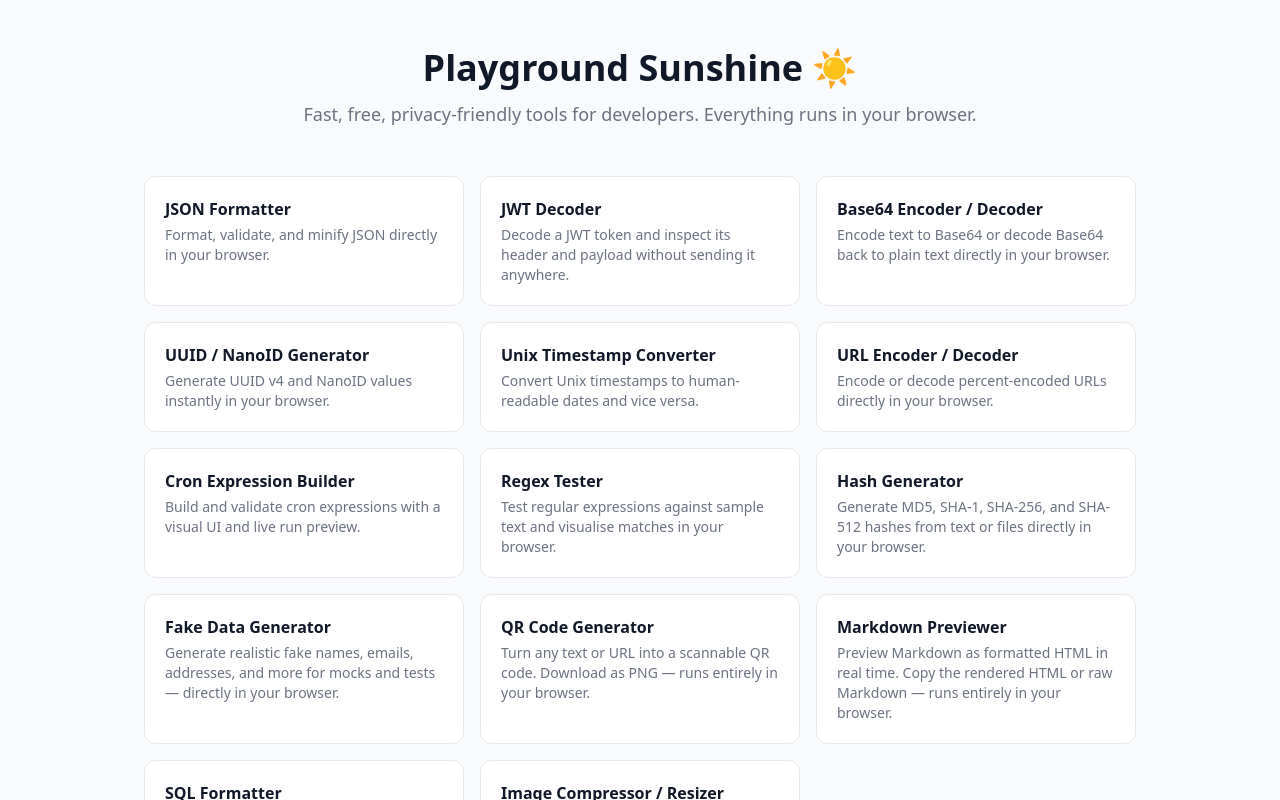
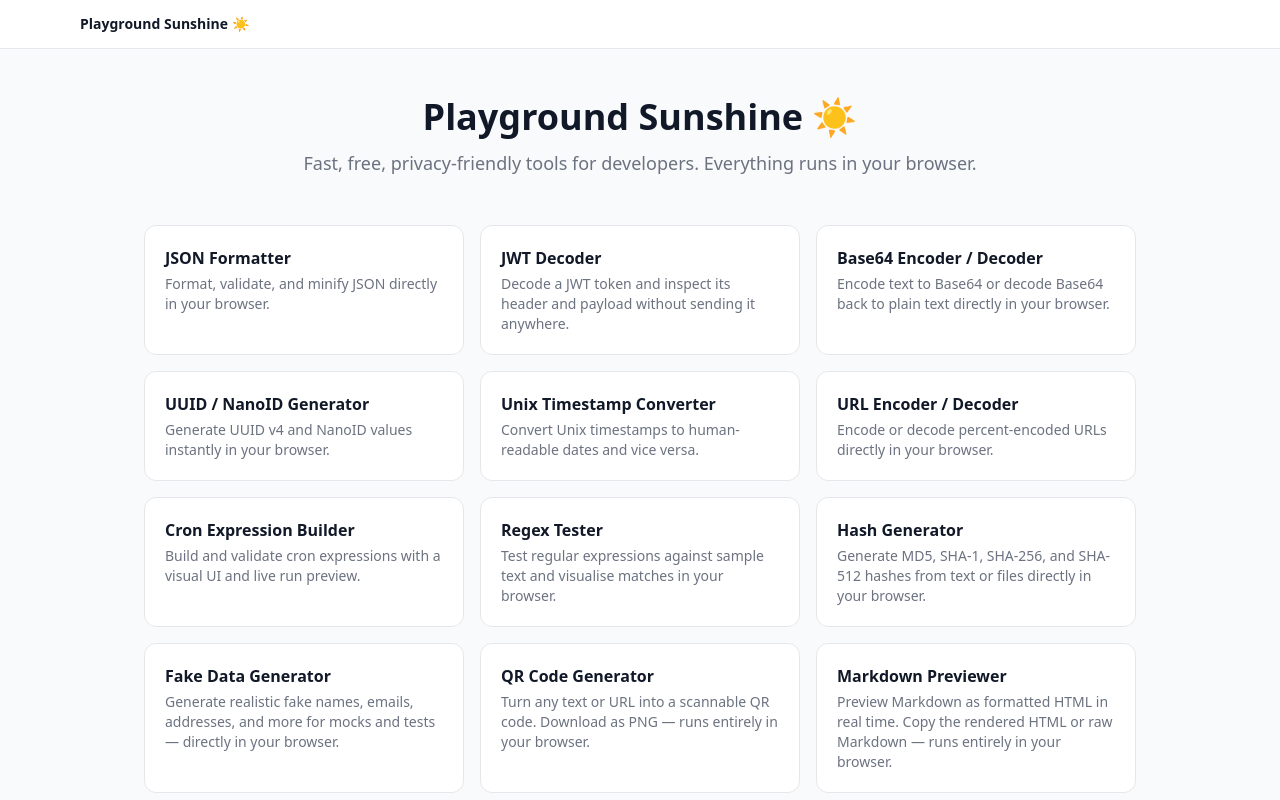
Before and after one commit to aswad32/playground-sunshine, a Nuxt app: page / in a window 1280 px wide. Shown: the top 800 px of the page. Built offline with nearby package versions, Linux system fonts and the light colour scheme.

Commit message:
feat: add persistent top bar with breadcrumb navigation on tool pages

```diff
--- a/app/app.vue
+++ b/app/app.vue
@@ -1,6 +1,8 @@
 <template>
   <div class="min-h-screen bg-gray-50 text-gray-900">
     <NuxtRouteAnnouncer />
-    <NuxtPage />
+    <NuxtLayout>
+      <NuxtPage />
+    </NuxtLayout>
   </div>
 </template>
--- /dev/null
+++ b/app/layouts/default.vue
@@ -0,0 +1,47 @@
+<script setup lang="ts">
+import { ChevronRight } from 'lucide-vue-next'
+import tools from '~/data/tools'
+
+const route = useRoute()
+
+const isToolPage = computed(() => route.path.startsWith('/tools/'))
+
+const currentTool = computed(() =>
+  isToolPage.value ? tools.find((t) => t.route === route.path) ?? null : null,
+)
+</script>
+
+<template>
+  <div>
+    <!-- Top bar -->
+    <header class="sticky top-0 z-50 bg-white border-b border-gray-200">
+      <div class="max-w-6xl mx-auto px-4 h-12 flex items-center gap-2 text-sm">
+        <!-- Site name / home link -->
+        <NuxtLink
+          to="/"
+          class="font-semibold text-gray-900 hover:text-yellow-500 transition-colors shrink-0"
+        >
+          Playground Sunshine ☀️
+        </NuxtLink>
+
+        <!-- Breadcrumb — only on tool pages -->
+        <template v-if="isToolPage">
+          <ChevronRight class="w-4 h-4 text-gray-400 shrink-0" />
+          <NuxtLink
+            to="/"
+            class="text-gray-500 hover:text-indigo-600 transition-colors"
+          >
+            All Tools
+          </NuxtLink>
+          <template v-if="currentTool">
+            <ChevronRight class="w-4 h-4 text-gray-400 shrink-0" />
+            <span class="text-gray-700 font-medium truncate">{{ currentTool.name }}</span>
+          </template>
+        </template>
+      </div>
+    </header>
+
+    <!-- Page content -->
+    <slot />
+  </div>
+</template>
```
